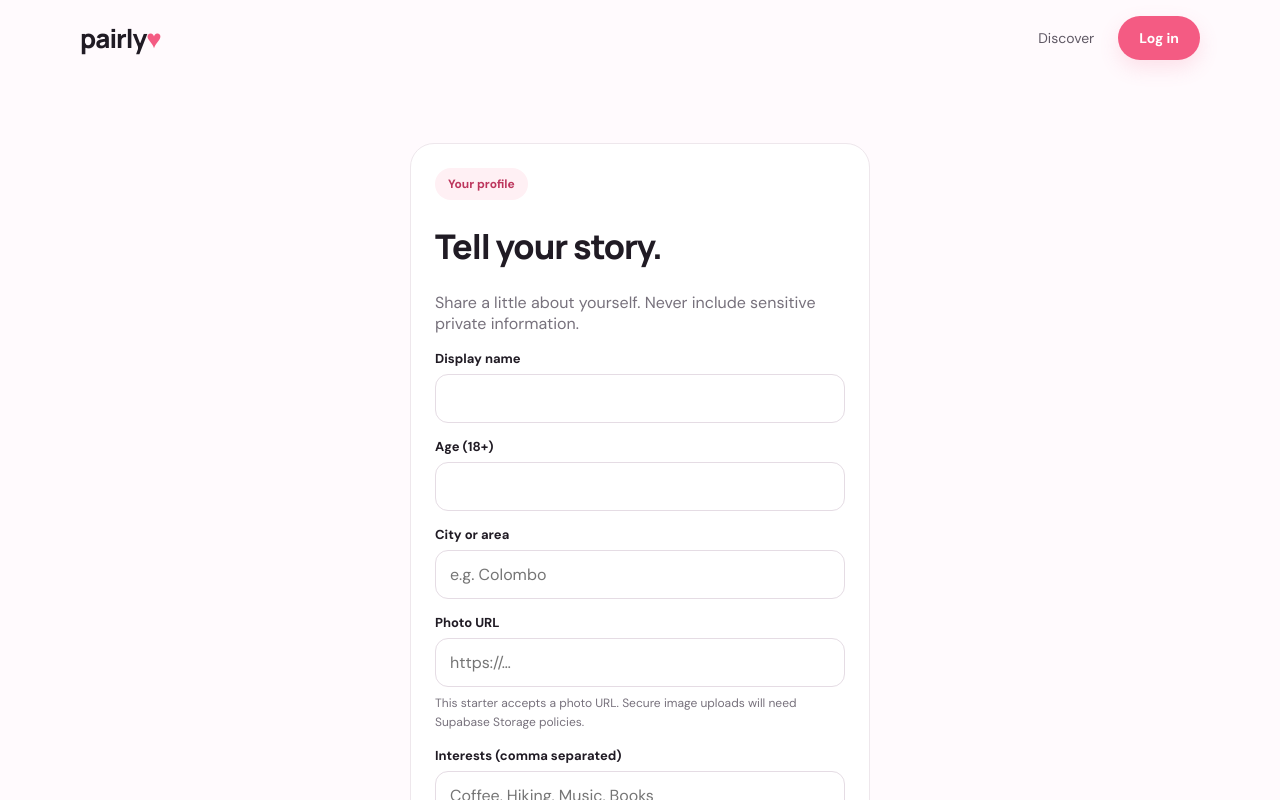
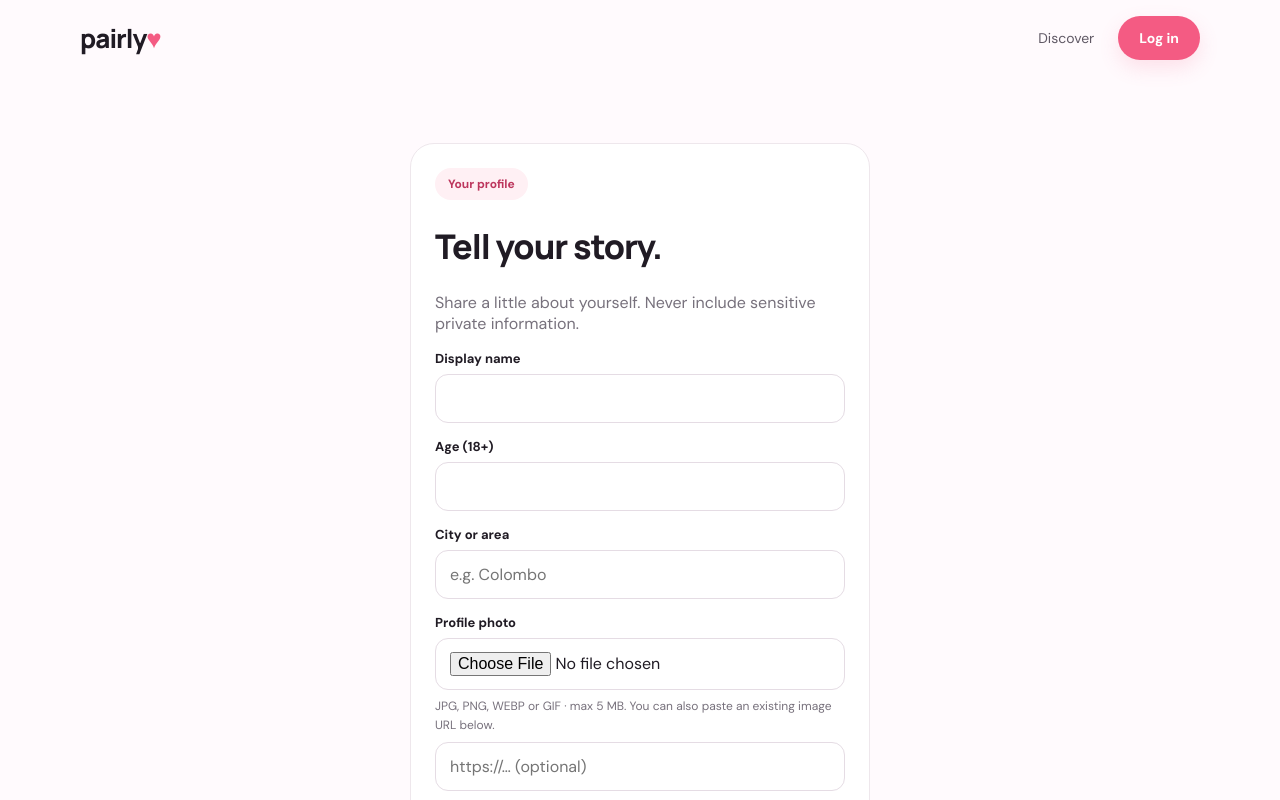
Before and after one commit to kirushnakanthan2021-crypto/Dating_website-, a Next.js app: page /profile in a window 1280 px wide. Shown: the top 800 px of the page. Built offline with nearby package versions, Linux system fonts and the light colour scheme; no server answers.

Commit message:
Add secure profile photo uploads to Supabase Storage

```diff
--- a/src/app/profile/page.tsx
+++ b/src/app/profile/page.tsx
@@ -10,6 +10,7 @@ export default function ProfilePage() {
   const [city, setCity] = useState("");
   const [bio, setBio] = useState("");
   const [photo, setPhoto] = useState("");
+  const [photoFile, setPhotoFile] = useState<File | null>(null);
   const [interests, setInterests] = useState("");
   const [message, setMessage] = useState("Connect Supabase to save your profile.");
   const [busy, setBusy] = useState(false);
@@ -62,6 +63,36 @@ export default function ProfilePage() {
       return;
     }
     setBusy(true);
+    let photoUrl = photo.trim() || null;
+    if (photoFile) {
+      if (photoFile.size > 5 * 1024 * 1024) {
+        setBusy(false);
+        setMessage("Photo must be 5 MB or smaller.");
+        return;
+      }
+      const extensions: Record<string, string> = {
+        "image/jpeg": "jpg",
+        "image/png": "png",
+        "image/webp": "webp",
+        "image/gif": "gif",
+      };
+      const extension = extensions[photoFile.type];
+      if (!extension) {
+        setBusy(false);
+        setMessage("Choose a JPG, PNG, WEBP or GIF image.");
+        return;
+      }
+      const path = `${user.id}/${crypto.randomUUID()}.${extension}`;
+      const { error: uploadError } = await s.storage
+        .from("profile-photos")
+        .upload(path, photoFile, { contentType: photoFile.type, upsert: false });
+      if (uploadError) {
+        setBusy(false);
+        setMessage(`Photo upload failed: ${uploadError.message}`);
+        return;
+      }
+      photoUrl = s.storage.from("profile-photos").getPublicUrl(path).data.publicUrl;
+    }
     const interestList = interests
       .split(",")
       .map((x) => x.trim())
@@ -74,11 +105,15 @@ export default function ProfilePage() {
       age: n,
       city: city.trim() || null,
       bio: bio.trim() || null,
-      photo_url: photo.trim() || null,
+      photo_url: photoUrl,
       interests: interestList,
       updated_at: new Date().toISOString(),
     });
     setBusy(false);
+    if (!error && photoUrl) {
+      setPhoto(photoUrl);
+      setPhotoFile(null);
+    }
     setMessage(error ? error.message : "Profile saved.");
   }
 
@@ -130,17 +165,22 @@ export default function ProfilePage() {
               />
             </div>
             <div className="field">
-              <label>Photo URL</label>
+              <label>Profile photo</label>
+              <input
+                type="file"
+                accept="image/jpeg,image/png,image/webp,image/gif"
+                onChange={(e) => setPhotoFile(e.target.files?.[0] || null)}
+              />
+              <span className="form-note">
+                JPG, PNG, WEBP or GIF · max 5 MB. You can also paste an existing
+                image URL below.
+              </span>
               <input
                 type="url"
                 value={photo}
                 onChange={(e) => setPhoto(e.target.value)}
-                placeholder="https://…"
+                placeholder="https://… (optional)"
               />
-              <span className="form-note">
-                This starter accepts a photo URL. Secure image uploads will need
-                Supabase Storage policies.
-              </span>
             </div>
             <div className="field">
               <label>Interests (comma separated)</label>
```
